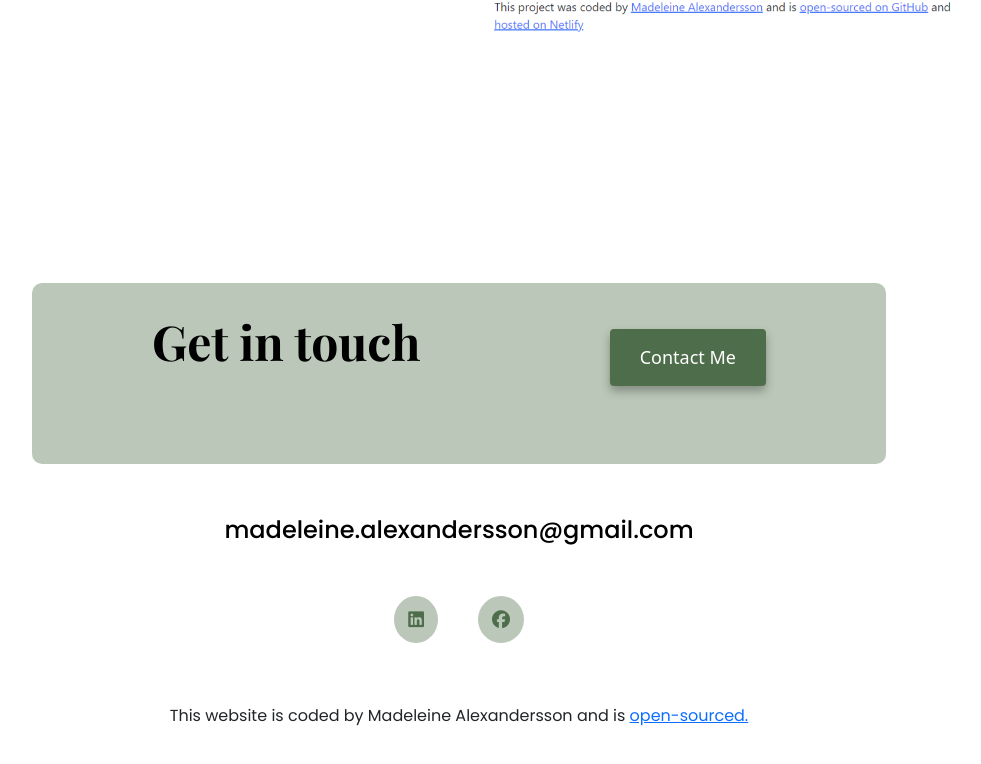
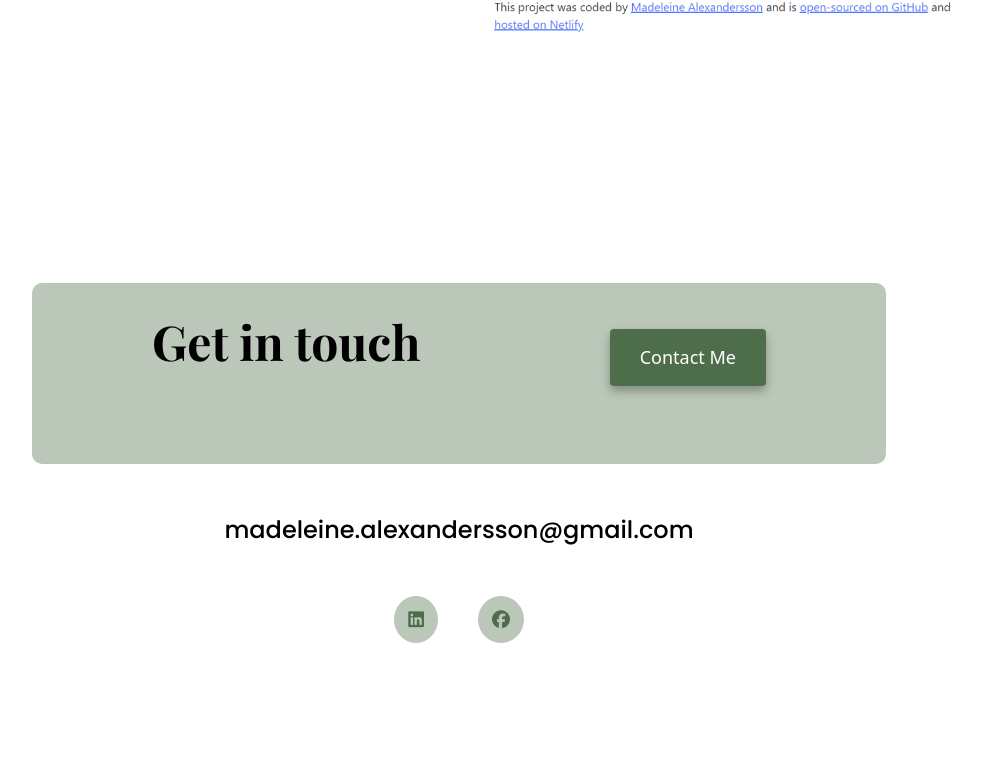
Before and after one commit to thatblondecodergirl/front-end-developer-maddie, a plain HTML site: page index.html in a window 1280 px wide. Shown: the part 1954-2718 px from the top of the page, without its empty margins (181-1162 px from the left). Drawn offline with nearby package versions, Linux system fonts and the light colour scheme.

Commit message:
updated copy on homepage

```diff
--- a/index.html
+++ b/index.html
@@ -80,9 +80,7 @@
         >
       </div>
     </div>
-    <p class="text-center m-5">
-      Featured Project which my best projects be choice to show
-    </p>
+    <p class="text-center m-5">Featured Projects</p>
     <div class="container">
       <div class="row mt-5 hp-des">
         <div class="col-sm-6">
@@ -178,16 +176,6 @@
           <i class="fa-brands fa-facebook"></i>
         </a>
       </div>
-      <p class="text-center mb-4">
-        This website is coded by Madeleine Alexandersson and is
-        <a
-          href="https://github.com/thatblondecodergirl/front-end-developer-maddie"
-          target="_blank"
-          title="Github repository"
-        >
-          open-sourced.</a
-        >
-      </p>
     </footer>
   </body>
 </html>
```
